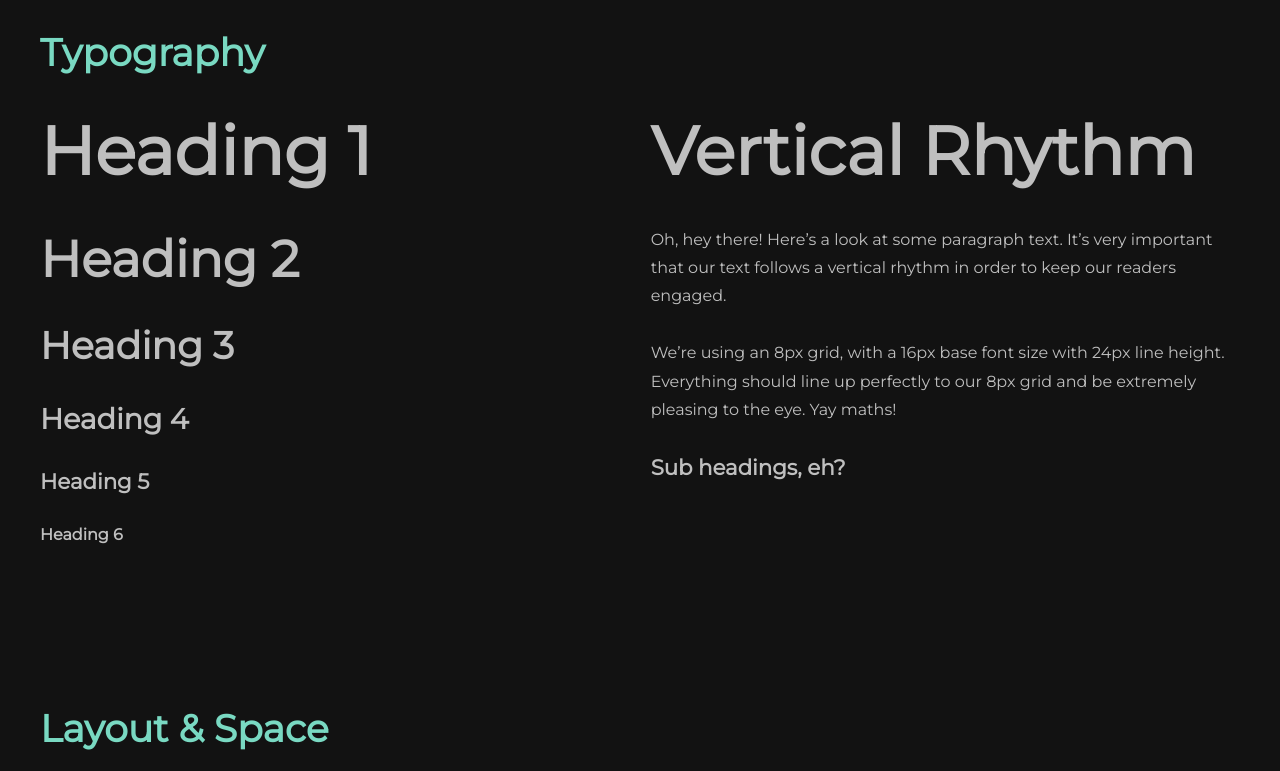
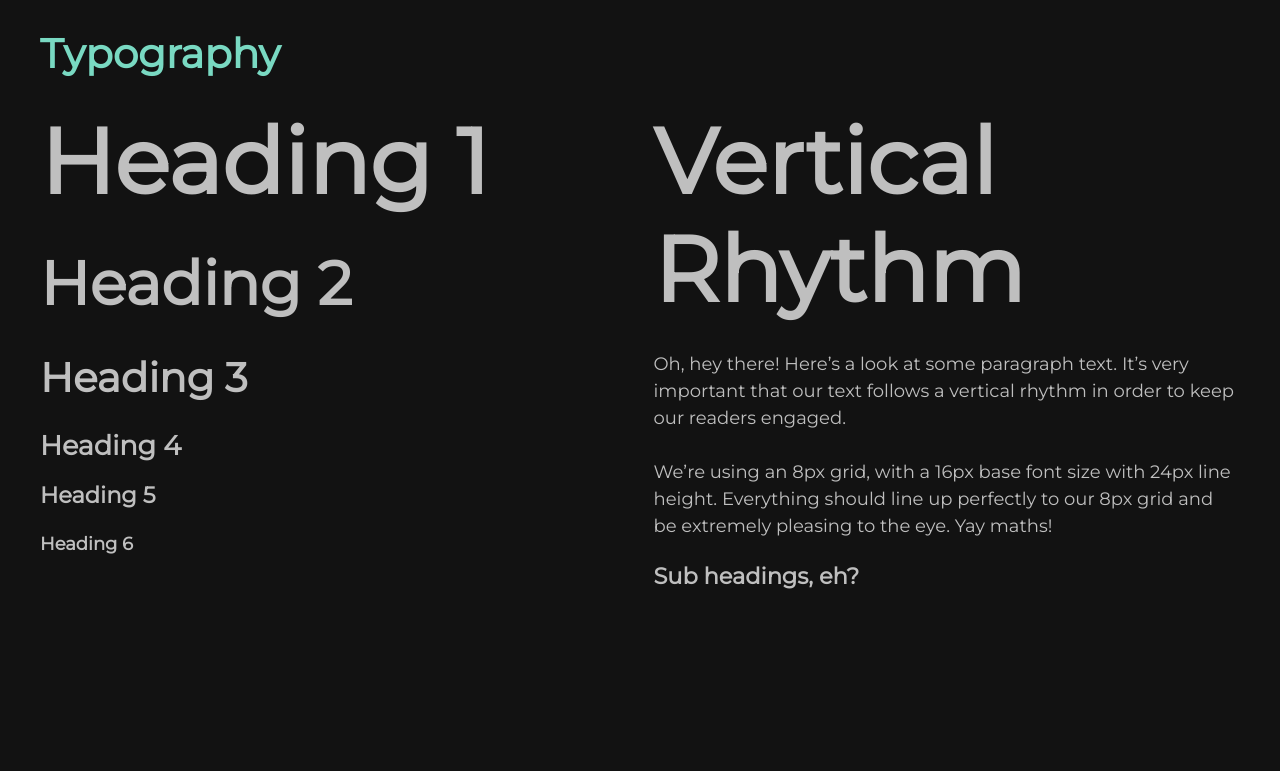
Before and after one commit to 0xAlchemist/br3wtopia-styles, a plain HTML site: page index.html in a window 1280 px wide. Shown: the top 771 px of the page. Drawn offline with Linux system fonts and the light colour scheme.

Commit message:
Updated vertical rhythm SCSS
- Changed heading line height calcs to make a little more sense
- Updated font size to 18px
- Updated font scale to 1.5
- Removed "spacing" var and references due to redundancy

```diff
--- a/styles/sass/elements/_form.scss
+++ b/styles/sass/elements/_form.scss
@@ -24,6 +24,6 @@ select {
 }
 
 textarea {
-    line-height: $spacing;
+    line-height: $rhythmUnit;
     resize: none;
 }
--- a/styles/sass/elements/_typography.scss
+++ b/styles/sass/elements/_typography.scss
@@ -1,56 +1,50 @@
 /* Typography Settings Defined in "settings/type"
 ** --fontSize
 ** --rhythmUnit
-** --spacing
 */
 
 html {font-size: $fontSize;}
 
 body {
     font-family: 'Montserrat', sans-serif;
-    line-height: $spacing;
+    line-height: $rhythmUnit;
 }
 
-p {margin-bottom: $spacing;}
+p {margin-bottom: $rhythmUnit;}
 
 h1, h2, h3, h4, h5, h6 {
-    margin: $spacing 0 $spacing;
+    margin: $rhythmUnit 0 $rhythmUnit;
     font-weight: 700;
 }
 
-$h1PowRems: getPowRems($rhythmUnit, 5);
 h1 {
     margin-top: 0;
-    font-size: $h1PowRems;
-    line-height: getSpacing($h1PowRems);
+    font-size: getPowRems($rhythmUnit, 4);
+    line-height: $rhythmUnit * 4;
 }
 
-$h2PowRems: getPowRems($rhythmUnit, 4);
 h2 {
-    font-size: $h2PowRems;
-    line-height: getSpacing($h2PowRems);
+    font-size: getPowRems($rhythmUnit, 3);
+    line-height: $rhythmUnit * 3;
 }
 
-$h3PowRems: getPowRems($rhythmUnit, 3);
 h3 {
-    font-size: $h3PowRems;
-    line-height: getSpacing($h3PowRems);
+    font-size: getPowRems($rhythmUnit, 2);
+    line-height: $rhythmUnit * 2;
 }
 
-$h4PowRems: getPowRems($rhythmUnit, 2);
 h4 {
-    font-size: $h4PowRems;
-    line-height: getSpacing($h4PowRems);
+    font-size: $rhythmUnit;
+    line-height: $rhythmUnit;
 }
 
 h5 {
-    font-size: $rhythmUnit;
-    line-height: $spacing;
+    font-size: 1.25rem;
+    line-height: 1rem;
 }
 
 h6 {
     font-size: 1rem;
-    line-height: 1.5rem;
 }
 
 small {font-size: 0.8rem;}
--- a/styles/sass/settings/_type.scss
+++ b/styles/sass/settings/_type.scss
@@ -1,4 +1,4 @@
 // Typography Settings
-$fontSize: 16px;
-$scale: 1.333;
+$fontSize: 18px;
+$scale: 1.5;
 $rhythmUnit: $scale + 0rem;
--- a/styles/sass/tools/_math.scss
+++ b/styles/sass/tools/_math.scss
@@ -29,6 +29,3 @@
 @function getSpacing($fontSize, $scale: $scale) {
     @return $scale * $fontSize;
 }
-
-// -- Calculated Settings
-$spacing: getSpacing($rhythmUnit);
--- a/styles/sass/utilities/_utilities.scss
+++ b/styles/sass/utilities/_utilities.scss
@@ -10,7 +10,7 @@ section {
 // Utility classes
 .box {
     background-color: $primary-light;
-    min-height: 4 * $rhythmUnit;
+    min-height: 3 * $rhythmUnit;
 
     &.image {
         min-height: 8 * $rhythmUnit;
```
Also changed, not shown: styles/css/br3w-styles.css.
